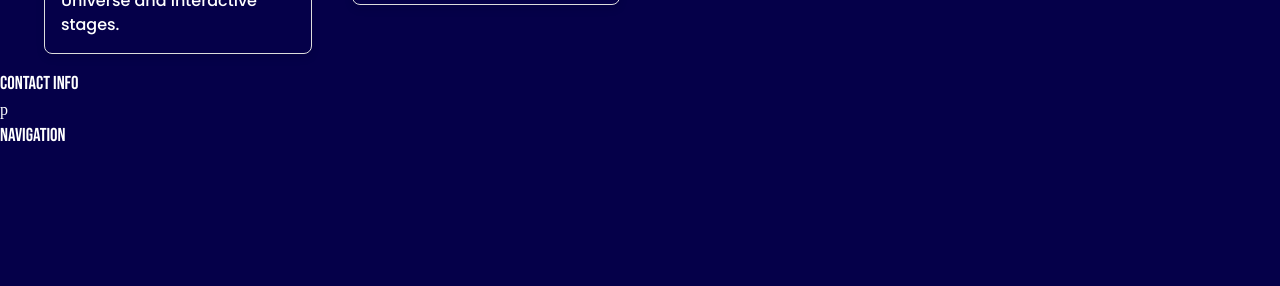
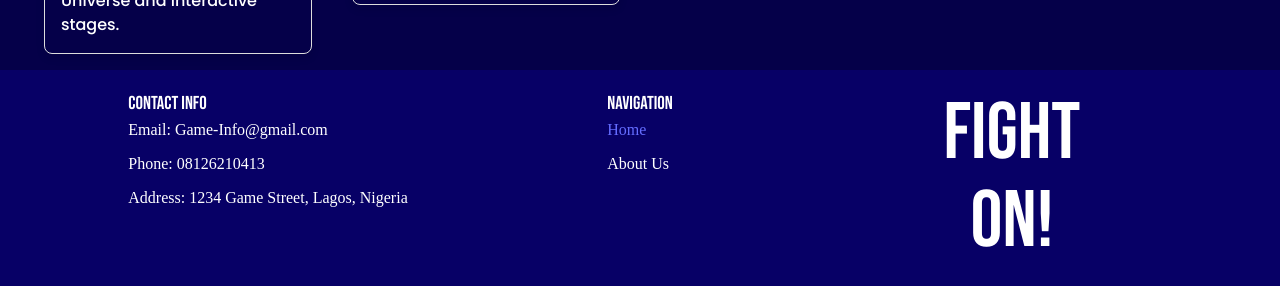
Before and after one commit to OZI-G-BE/game-front, a React (Vite) app in the folder Game-Site/: page / in a window 1280 px wide. Shown: the part 2317-2603 px from the top of the page. Before the commit the page ends 2467 px from the top, so only its background shows below. Built offline with nearby package versions, Linux system fonts and the light colour scheme.

Commit message:
feat: update Footer component with contact info and navigation links; enhance styles for better layout

```diff
--- a/Game-Site/src/Components/Footer.jsx
+++ b/Game-Site/src/Components/Footer.jsx
@@ -3,16 +3,25 @@ import styles from './Footer.module.css';
 function Footer(){
     return(
         <footer>
-            <div className="details">
-                <h3>Contact Info</h3>
-                p
-                <ul></ul>
-            </div>
-            <div className="details">
-                <h3>Navigation</h3>
-            </div>
-            <div className="details">
-
+            <div className={styles.footerContainer}>
+                <div className={styles.details}>
+                    <h3 className={styles.footHead}>Contact Info</h3>
+                    <ul className={styles.footList}>
+                        <li>Email: Game-Info@gmail.com</li>
+                        <li>Phone: 08126210413</li>
+                        <li>Address: 1234 Game Street, Lagos, Nigeria</li>
+                    </ul>
+                </div>
+                <div className={styles.details}>
+                    <h3 className={styles.footHead}>Navigation</h3>
+                    <ul className={styles.footList}>
+                        <li><a href="">Home</a></li>
+                        <li>About Us</li>
+                    </ul>
+                </div>
+                <div className={styles.details}>
+                    <h1 className={styles.footnote}>FIGHT <br /> ON!</h1>
+                </div>
             </div>
         </footer>
     );
--- a/Game-Site/src/Components/Footer.module.css
+++ b/Game-Site/src/Components/Footer.module.css
@@ -1,6 +1,28 @@
 
 
 footer{
-    width: 100vh;
+    width: 100%;
+    padding: 20px;
+    background-color: hsl(244, 100%, 20%);
+}
 
+.footerContainer{
+    width: max(800px, 90%);
+    grid-template-columns: 1fr 1fr 1fr;
+    display: grid;
+    justify-content: center;
+    align-content: center;
+    margin: 0 auto;
+    justify-items: center;
 }
+
+.footList{
+    list-style: none;
+    display: flex;
+    flex-direction: column;
+    row-gap: 10px;
+}
+
+.footnote{
+    text-align: center;
+}
```
